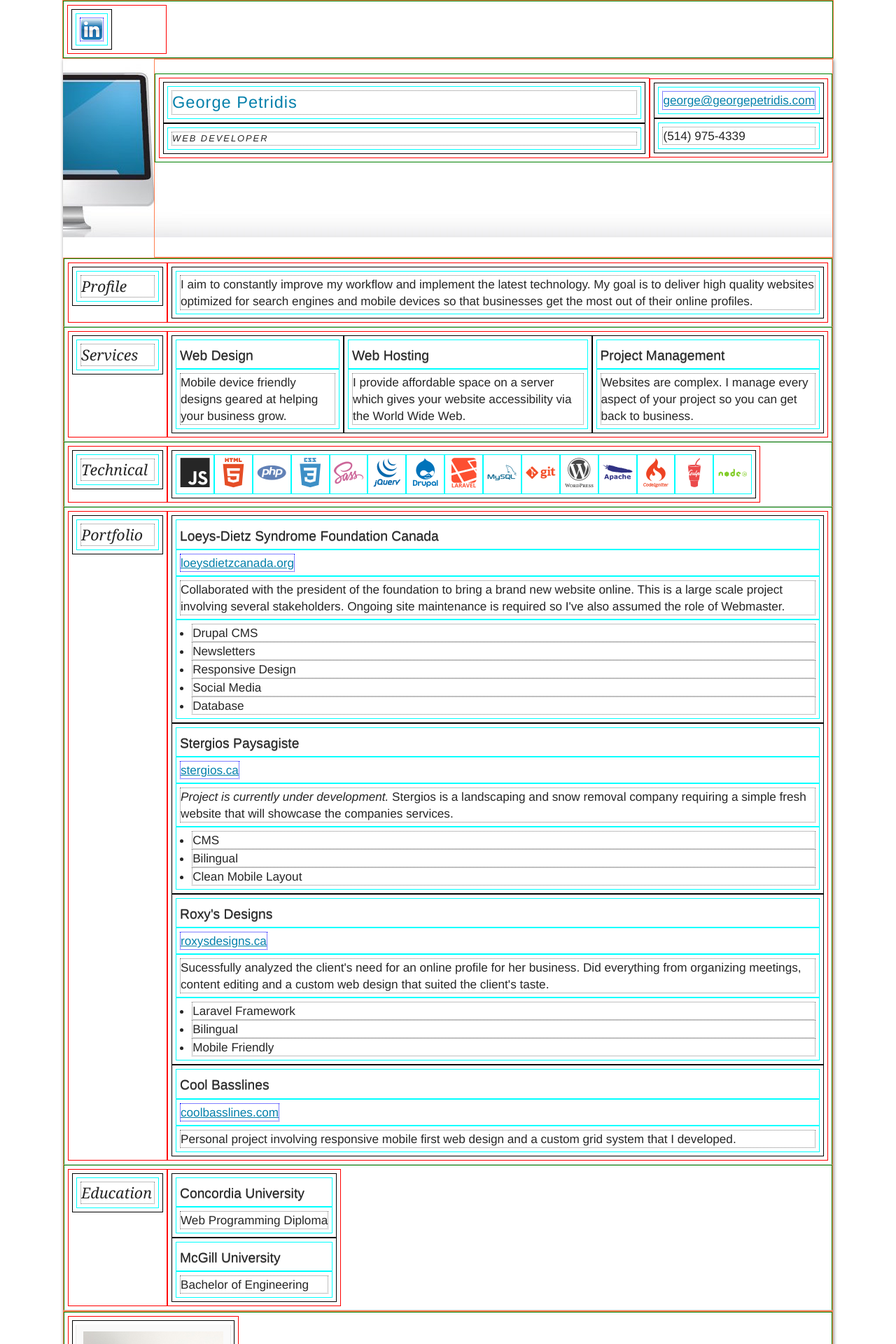
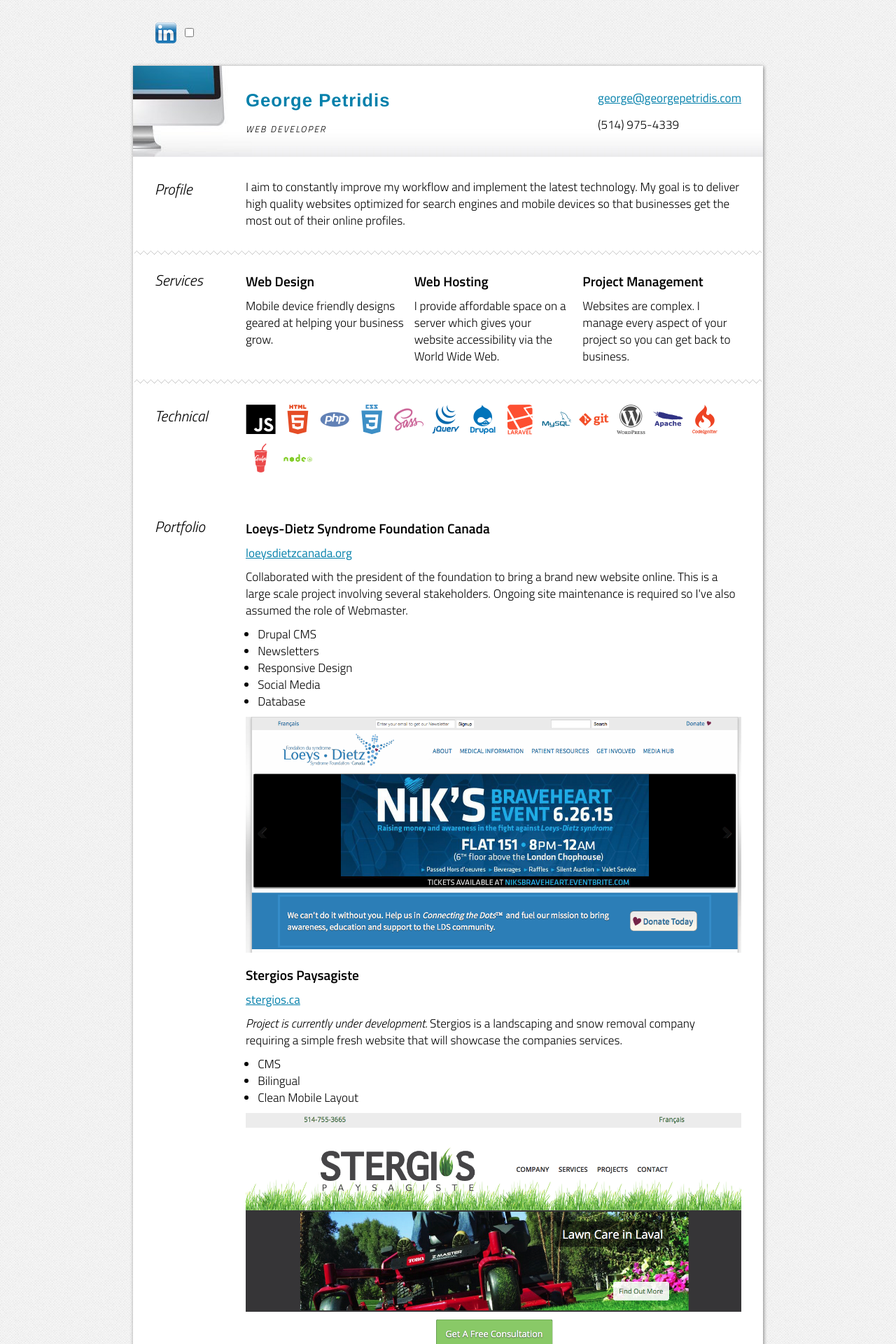
Before and after one commit to georgepetridis/gp, a Laravel app: page / in a window 1280 px wide. Shown: the top 1920 px of the page at 70% size. Run offline with Laravel 8, Linux system fonts and the light colour scheme; settings files or empty folders that the repository lacks are supplied; some libraries are stand-ins or nearby versions.

Commit message:
Layout Development:

```diff
--- a/public_html/css/screen.css
+++ b/public_html/css/screen.css
@@ -1,3 +1,7 @@
+/* Fonts */
+@import url(http://fonts.googleapis.com/css?family=Titillium+Web:400,200,200italic,300,300italic,400italic,600,600italic,700,700italic,900);
+/* /Fonts */
+/* Libraries */
 /* Makes it possible to use the useful rem and have a pixel size fallback. */
 body, h1, h2, h3, h4, p, ul {
   margin: 0;
@@ -1046,20 +1050,41 @@ body, h1, h2, h3, h4, p, ul {
   color: #68b604;
 }
 
+/* /Libraries */
+/* Variables */
+/* /Variables */
 html {
   font-size: 67%;
+  -moz-box-sizing: border-box;
+  -webkit-box-sizing: border-box;
+  box-sizing: border-box;
+}
+
+*, *:before, *:after {
+  box-sizing: inherit;
+}
+
+html:lang(en) #top-bar .block.en {
+  display: none;
+}
+
+html:lang(fr) #top-bar .block.fr {
+  display: none;
 }
 
 body {
   font-size: 16px;
   font-size: 1.6rem;
-  font-family: "Helvetica";
+  font-family: "Titillium Web";
   line-height: 1.4;
-  color: #262626;
+  background: #ededed;
+  background: url(../images/pattern-gray.png);
+  /* Better Font Rendering =========== */
+  text-rendering: optimizeLegibility;
 }
 
 h1, h2, h3, h4, p, ul {
-  font-weight: normal;
+  font-weight: 300;
 }
 
 ul {
@@ -1073,28 +1098,38 @@ a {
 
 img {
   vertical-align: middle;
+  max-width: 100%;
+  width: 100%;
+  height: auto;
+}
+
+/* Grid Padding */
+.container {
+  padding: 2px;
 }
 
 .group {
-  padding: 5px;
+  padding: 20px;
 }
 
 .region {
-  padding: 5px;
+  padding: 2px;
 }
 
 .block {
-  padding: 5px;
+  padding: 2px;
 }
 
 .content {
   padding: 5px;
 }
 
-#top-bar {
-  max-width: 1100px;
+/* /Grid Padding */
+#doc {
+  max-width: 900px;
   margin: 0 auto;
 }
+
 #top-bar .region {
   display: -webkit-box;
   display: -webkit-flex;
@@ -1109,21 +1144,17 @@ img {
 }
 
 #page {
-  max-width: 1100px;
-  margin: 0 auto;
-  background: #f7f7f7;
-  background: url(../images/pattern-paper.png);
+  background: white;
   -moz-box-shadow: 1px 1px 5px gray;
   -webkit-box-shadow: 1px 1px 5px gray;
   box-shadow: 1px 1px 5px gray;
 }
 
 #header {
-  height: 282px;
+  background: url(../images/computer-front.jpg) no-repeat bottom left, url(../images/header-bg.jpg) repeat-x bottom;
 }
 #header .region {
-  background-color: rgba(255, 255, 255, 0.6);
-  text-align: right;
+  margin-left: 130px;
 }
 #header .region:first-child {
   -webkit-box-flex: 1;
@@ -1133,94 +1164,10 @@ img {
   -ms-flex: 1 1 0;
   flex: 1 1 0;
 }
-@media (min-width: 450px) {
-  #header {
-    margin-left: 130px;
-  }
-  #header .group {
-    margin-top: 20px;
-  }
-  #header .region {
-    text-align: left;
-  }
-}
 
-#photo .content {
-  padding: 0;
-  border: 10px solid #fafafa;
-  -moz-box-shadow: 0 1px 1px gray;
-  -webkit-box-shadow: 0 1px 1px gray;
-  box-shadow: 0 1px 1px gray;
-}
-
-#george {
-  height: 200px;
-}
-
-#page {
-  background: url(../images/computer-front.jpg) no-repeat, url(../images/header-bg.jpg) repeat-x;
-}
-
-#main > .group {
-  border-bottom: 1px solid lightgray;
-}
-
-#footer .group {
-  display: -webkit-box;
-  display: -webkit-flex;
-  display: -moz-flex;
-  display: -ms-flexbox;
-  display: flex;
-  -webkit-box-align: end;
-  -ms-flex-align: end;
-  -webkit-align-items: flex-end;
-  -moz-align-items: flex-end;
-  align-items: flex-end;
-  -webkit-flex-wrap: wrap;
-  -moz-flex-wrap: wrap;
-  -ms-flex-wrap: wrap;
-  flex-wrap: wrap;
-}
-
-h1 {
-  font-size: 22px;
-  font-size: 2.2rem;
-  letter-spacing: 1px;
-  color: #0480ab;
-}
-
-h2 {
-  font-size: 12px;
-  font-size: 1.2rem;
-  text-transform: uppercase;
-  letter-spacing: 2px;
-  font-style: italic;
-}
-
-h3 {
-  font-size: 20px;
-  font-size: 2rem;
-  font-style: italic;
-  font-family: "Georgia";
-}
-
-h4 {
-  font-size: 18px;
-  font-size: 1.8rem;
-  text-shadow: 0 1px 0 gray;
-  margin-top: 0.3rem;
-}
-
-a, a:link, a:visited {
-  color: #0480ab;
-}
-
-a:hover {
-  color: #06b8f6;
-}
-
-a:active {
-  color: #024860;
+/* Main */
+#services {
+  background: url(../images/pattern-zig.png) repeat-x top, url(../images/pattern-zig.png) repeat-x bottom;
 }
 
 #technical .region:last-child .block {
@@ -1242,6 +1189,69 @@ a:active {
   display: none;
 }
 
+/* /Main */
+#footer .group {
+  display: -webkit-box;
+  display: -webkit-flex;
+  display: -moz-flex;
+  display: -ms-flexbox;
+  display: flex;
+  -webkit-box-align: end;
+  -ms-flex-align: end;
+  -webkit-align-items: flex-end;
+  -moz-align-items: flex-end;
+  align-items: flex-end;
+  -webkit-flex-wrap: wrap;
+  -moz-flex-wrap: wrap;
+  -ms-flex-wrap: wrap;
+  flex-wrap: wrap;
+}
+
+h1 {
+  font-size: 24px;
+  font-size: 2.4rem;
+  font-family: 'Helvetica', sans-serif;
+  letter-spacing: 1px;
+  color: #0480ab;
+  font-weight: bold;
+}
+
+h2 {
+  font-size: 12px;
+  font-size: 1.2rem;
+  text-transform: uppercase;
+  letter-spacing: 2px;
+  font-style: italic;
+}
+
+h3 {
+  font-size: 20px;
+  font-size: 2rem;
+  font-style: italic;
+}
+
+h4 {
+  font-size: 18px;
+  font-size: 1.8rem;
+  text-shadow: 0 1px 0px white;
+  font-weight: 600;
+  margin-top: 0.3rem;
+}
+
+/* Links */
+a, a:link, a:visited {
+  color: #0480ab;
+}
+
+a:hover {
+  color: #06b8f6;
+}
+
+a:active {
+  color: #024860;
+}
+
+/* /Links */
 @media (min-width: 600px) {
   .group {
     display: -webkit-box;
@@ -1270,31 +1280,17 @@ a:active {
     display: -ms-flexbox;
     display: flex;
   }
+  #services .region:last-child .block {
+    -webkit-box-flex: 1;
+    -webkit-flex: 1 0 0;
+    -moz-box-flex: 1;
+    -moz-flex: 1 0 0;
+    -ms-flex: 1 0 0;
+    flex: 1 0 0;
+  }
 }
-.container {
-  border: 1px solid coral;
+@media print {
+  #top-bar {
+    display: none;
+  }
 }
-
-.group {
-  border: 1px solid green;
-}
-
-.region {
-  border: 1px solid red;
-}
-
-.block {
-  border: 1px solid black;
-}
-
-.content {
-  border: 1px solid cyan;
-}
-
-h1, h2, h3, p, li {
-  border: 1px dotted gray;
-}
-
-a {
-  border: 1px dotted blue;
-}
--- a/public_html/sass/helpers/_wireframe.scss
+++ b/public_html/sass/helpers/_wireframe.scss
@@ -1,7 +1,23 @@
-.container {border: 1px solid coral;}
-.group {border: 1px solid green;}
-.region {border: 1px solid red;}
-.block {border: 1px solid black;}
-.content {border: 1px solid cyan;}
-h1, h2, h3, p, li {border: 1px dotted gray;}
-a {border: 1px dotted blue;}
+// .container {border: 1px solid coral;}
+// .group {border: 1px solid green;}
+// .region {border: 1px solid red;}
+// .block {border: 1px solid black;}
+// .content {border: 1px solid cyan;}
+// h1, h2, h3, h4, p, li {border: 1px dotted gray;}
+// a {border: 1px dotted antiquewhite;}
+
+// .container 				{background: darken(white, 30%); opacity: 0.9;}
+// .group 					{background: darken(white, 25%); opacity: 0.9;}
+// .region 				{background: darken(white, 20%);}
+// .block 					{background: darken(white, 15%);}
+// .content 				{background: darken(white, 10%);}
+// h1, h2, h3, h4, p, li 	{background: darken(white,  5%);}
+// a 						{background: darken(white,  0%);}
+
+.container 				{background: rgba(200,200,200,0.4);}
+.group 					{background: rgba(200,200,200,0.5);}
+.region 				{background: rgba(160,160,160,1.0);}
+.block 					{background: rgba(230,230,230,1.0);}
+.content 				{background: rgba(200,200,200,1.0);}
+h1, h2, h3, h4, p, li 	{background: rgba(245,245,245,1.0);}
+a 						{background: rgba(255,255,255,1.0);}
--- a/public_html/sass/screen.scss
+++ b/public_html/sass/screen.scss
@@ -1,27 +1,51 @@
+/* Fonts */
+@import url(http://fonts.googleapis.com/css?family=Titillium+Web:400,200,200italic,300,300italic,400italic,600,600italic,700,700italic,900);
+/* /Fonts */
 
+/* Libraries */
 @import "compass";
 @import "helpers/mixins";
 @import "helpers/placeholders";
 @import "helpers/flex";
 @import "devicon/devicon";
 @import "devicon/devicon.colors";
+/* /Libraries */
 
+/* Variables */
 $blue: #0480ab;
+/* /Variables */
 
 html {
 	font-size: 67%;
+	@include box-sizing(border-box);
+    // -webkit-font-smoothing: antialiased;
+    // text-rendering: optimizeLegibility;
+}
+*, *:before, *:after {
+	box-sizing: inherit;
+}
+html:lang(en) {
+	#top-bar {.block.en {display: none;}}
+}
+html:lang(fr) {
+	#top-bar {.block.fr {display: none;}}
 }
 body {
 	@extend %reset;
 	@include rem(font-size, 1.6rem);
-	font-family: "Helvetica";
-	// background: url(../images/bg-tech-white.jpg);
+	font-family: "Titillium Web";
 	line-height: 1.4;
-	color: lighten(black, 15%);
+	// color: lighten(black, 15%);
+	background: darken(white, 7%);
+	background: url(../images/pattern-gray.png);
+	/* Better Font Rendering =========== */
+	// -webkit-font-smoothing: antialiased;
+	// -moz-osx-font-smoothing: grayscale;
+	text-rendering: optimizeLegibility;
 }
 h1, h2, h3, h4, p, ul {
 	@extend %reset;
-	font-weight: normal;
+	font-weight: 300;
 }
 ul {
 	@include rem(padding-left, 1.6rem);
@@ -31,120 +55,50 @@ a {
 }
 img {
 	vertical-align: middle;
+	max-width: 100%;
+	width: 100%;
+	height: auto;
 }
-div {
-	// padding: 5px;
-	// border: 1px solid gray;
+
+/* Grid Padding */
+.container {padding: 2px;}
+.group {padding: 20px;}
+.region {padding: 2px;}
+.block {padding: 2px;}
+.content {padding: 5px;}
+/* /Grid Padding */
+
+#doc {
+	max-width: 900px;
+	margin: 0 auto;
 }
-.group {padding: 5px;}
-.region {padding: 5px;}
-.block {padding: 5px;}
-.content {padding: 5px;}
 #top-bar {
-	max-width: 1100px;
-	margin: 0 auto;
 	.region {
 		@include flexbox;
 		@include align-items(center);
 	}
 }
 #page {
-	max-width: 1100px;
-	margin: 0 auto;
-	// @media(min-width: 500px) {padding: 10px;}
-	// @media(min-width: 800px) {padding: 40px;}
-	background: darken(white, 3%);
-	background: url(../images/pattern-paper.png);
+	background: darken(white, 0%);
 	@include box-shadow(1px 1px 5px gray);
+	// background: url(../images/pattern-paper.png);
 }
 #header {
 	.region {
-		background-color: rgba(255,255,255,0.6);
-		text-align: right;
+		margin-left: 130px;
 	}
 	.region:first-child {
 		@include flex(1 1 0);
 	}
-	@media(min-width: 450px) {
-		margin-left: 130px;
-		.group {margin-top: 20px;}
-		.region {text-align: left;}
-	}
-	// margin-left: 130px;
-	height: 282px; // spans the height of the background image.
+	background: url(../images/computer-front.jpg) no-repeat bottom left,
+				url(../images/header-bg.jpg) repeat-x bottom;
 }
-#photo {
-	// padding: 0;
-	// .block {padding: 0;}
-	.content {
-		// @include transform(rotate(5deg));
-		padding: 0;
-		border: 10px solid darken(white, 2%);
-		// @include border-radius(50%);
-		@include box-shadow(0 1px 1px gray);
 
-	}
-}
-#george {
-	height: 200px;
-}
-#page {
-	background: url(../images/computer-front.jpg) no-repeat, url(../images/header-bg.jpg) repeat-x;
-	.group, #portfolio .block {
-		// border-bottom: 1px solid lightgray;
-	}
-}
-#main {
-	> .group {
-		.region {
-			// border-bottom: 1px solid gray;
-		}
-		border-bottom: 1px solid lightgray;
-	}
-}
-#portfolio .block:last-child {
-	// border-bottom: none;
-}
-#footer {
-	.group {
-		@include flexbox;
-		@include align-items(flex-end);
-		@include flex-wrap(wrap);
-	}
-}
-h1 {
-	@include rem(font-size, 2.2rem);
-	// text-transform: uppercase;
-	letter-spacing: 1px;
-	// font-family: "Georgia";
-	color: $blue;
-	// text-align: right;
-}
-h2 {
-	@include rem(font-size, 1.2rem);
-	text-transform: uppercase;
-	letter-spacing: 2px;
-	font-style: italic;
-}
-h3 {
-	@include rem(font-size, 2rem);
-	font-style: italic;
-	font-family: "Georgia";
-}
-h4 {
-	@include rem(font-size, 1.8rem);
-	@include text-shadow(0 1px 0 gray);
-	margin-top: 0.3rem;
-}
-$link: $blue;
-a, a:link, a:visited {
-	color: $link;
-}
-a:hover {
-	color: lighten($link, 15%);
-}
-a:active {
-	color: darken($link, 15%);
+/* Main */
+#profile {}
+#services {
+	background: url(../images/pattern-zig.png) repeat-x top,
+				url(../images/pattern-zig.png) repeat-x bottom;
 }
 #technical {
 	.region:last-child {
@@ -156,6 +110,53 @@ a:active {
 		}
 	}
 }
+#portfolio {}
+#education {}
+/* /Main */
+
+#footer {
+	.group {
+		@include flexbox;
+		@include align-items(flex-end);
+		@include flex-wrap(wrap);
+	}
+}
+h1 {
+	@include rem(font-size, 2.4rem);
+	font-family: 'Helvetica', sans-serif;
+	letter-spacing: 1px;
+	color: $blue;
+	font-weight: bold;
+}
+h2 {
+	@include rem(font-size, 1.2rem);
+	text-transform: uppercase;
+	letter-spacing: 2px;
+	font-style: italic;
+}
+h3 {
+	@include rem(font-size, 2rem);
+	font-style: italic;
+}
+h4 {
+	@include rem(font-size, 1.8rem);
+	@include text-shadow(0 1px 0px white);
+	font-weight: 600;
+	margin-top: 0.3rem;
+}
+
+/* Links */
+$link: $blue;
+a, a:link, a:visited {
+	color: $link;
+}
+a:hover {
+	color: lighten($link, 15%);
+}
+a:active {
+	color: darken($link, 15%);
+}
+/* /Links */
 
 @media(min-width: 600px) {
 	.group {
@@ -174,7 +175,14 @@ a:active {
 	#services {
 		.region:last-child {
 			@include flexbox;
+			.block {
+				@include flex(1 0 0);
+			}
 		}
 	}
 }
-@import "helpers/wireframe";
+@media print {
+	#top-bar {display: none;}
+}
+
+// @import "helpers/wireframe";
--- a/resources/views/home.blade.php
+++ b/resources/views/home.blade.php
@@ -162,6 +162,9 @@
                             <li>Database</li>
                         </ul>
                     </div>
+                    <div class="content">
+                        <img src="images/screenshot-loeys-dietz.png">
+                    </div>
                 </div>
                 <div class="block">
                     <div class="content">
@@ -179,6 +182,9 @@
                             <li>Bilingual</li>
                             <li>Clean Mobile Layout</li>
                         </ul>
+                    </div>
+                    <div class="content">
+                        <img src="images/screenshot-stergios.png">
                     </div>
                 </div>
                 <div class="block">
@@ -198,6 +204,9 @@
                             <li>Mobile Friendly</li>
                         </ul>
                     </div>
+                    <div class="content">
+                        <img src="images/screenshot-roxysdesigns.png">
+                    </div>
                 </div>
 
                 <div class="block">
@@ -209,6 +218,9 @@
                     </div>
                     <div class="content">
                         <p>Personal project involving responsive mobile first web design and a custom grid system that I developed.</p>
+                    </div>
+                    <div class="content">
+                        <img src="images/screenshot-coolbasslines.png">
                     </div>
                 </div>
 
@@ -254,7 +266,6 @@
             <div class="region" id="photo">
                 <div class="block">
                     <div class="content">
-                        <!-- <img id="clip" src="images/paperclip.png"> -->
                         <img id="george" src="images/george-petridis-web-developer.jpg">
                     </div>
                 </div>
@@ -262,7 +273,6 @@
             <div class="region">
                 <div class="block">
                     <div class="content">
-                        <!-- <img src="images/george-petridis-web-developer-montreal.jpg"> -->
                         <p>&copy; George Petridis 2014 - <?php echo date('Y'); ?></p>
                         <p>{{{ "Updated on: ".date("F d Y", filemtime(__FILE__)) }}}</p>
                     </div>
--- a/resources/views/master.blade.php
+++ b/resources/views/master.blade.php
@@ -6,8 +6,11 @@
 	<meta charset="UTF-8">
 	<meta name="description" content="{{{ $data['head']['description'] or '' }}}">
 	<meta name="author" content="George Petridis">
+
+
 	<link rel="stylesheet" type="text/css" href="{{asset('css/screen.css')}}">
     <meta name="viewport" content="width=device-width, initial-scale=1">
+
 </head>
 <body>
 <script>
@@ -20,17 +23,18 @@
   ga('send', 'pageview');
 
 </script>
+<div id="doc">
 <div class="container" id="top-bar">
     <div class="group">
         <div class="region">
             @foreach(LaravelLocalization::getSupportedLocales() as $localeCode => $properties)
-                <div class="block">
+            <div class="{{$localeCode}} block">
                 <div class="content">
                     <a rel="alternate" hreflang="{{$localeCode}}" href="{{LaravelLocalization::getLocalizedURL($localeCode) }}">
                         {{{ $properties['native'] }}}
                     </a>
                 </div>
-                </div>
+            </div>
             @endforeach
             <div class="block">
                 <!-- social__item linkedin -->
@@ -39,11 +43,18 @@
                 </div>
                 <!-- /social__item linkedin -->
             </div>
+            <div class="row">
+                <div class="switch">
+                    <input id="cmn-toggle-1" class="cmn-toggle cmn-toggle-round" type="checkbox">
+                    <label for="cmn-toggle-1"></label>
+                </div>
+            </div><!-- /row -->
         </div>
     </div>
 </div>
 <div id="page">
 @yield('content')
 </div>
+</div><!-- /#doc -->
 </body>
 </html>
```
Also changed, not shown: public_html/images/blue-tiles.jpg (added), public_html/images/pattern-gray.png (added), public_html/images/pattern-zig.png (added), public_html/images/pattern-zigzag.png (added), public_html/images/screenshot-coolbasslines.png (added), public_html/images/screenshot-loeys-dietz.png (added), public_html/images/screenshot-roxysdesigns.png (added), public_html/images/screenshot-stergios.png (added).
